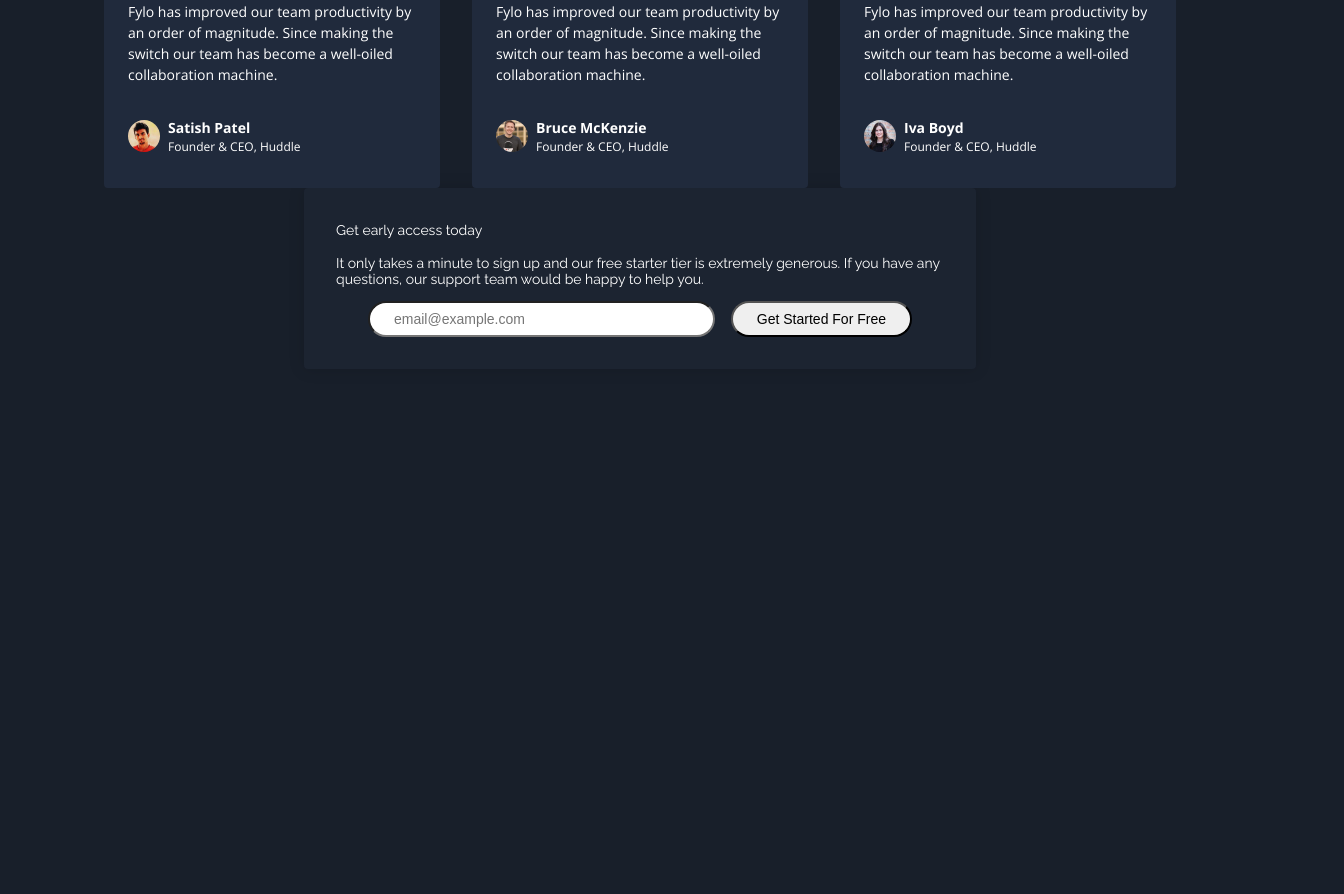
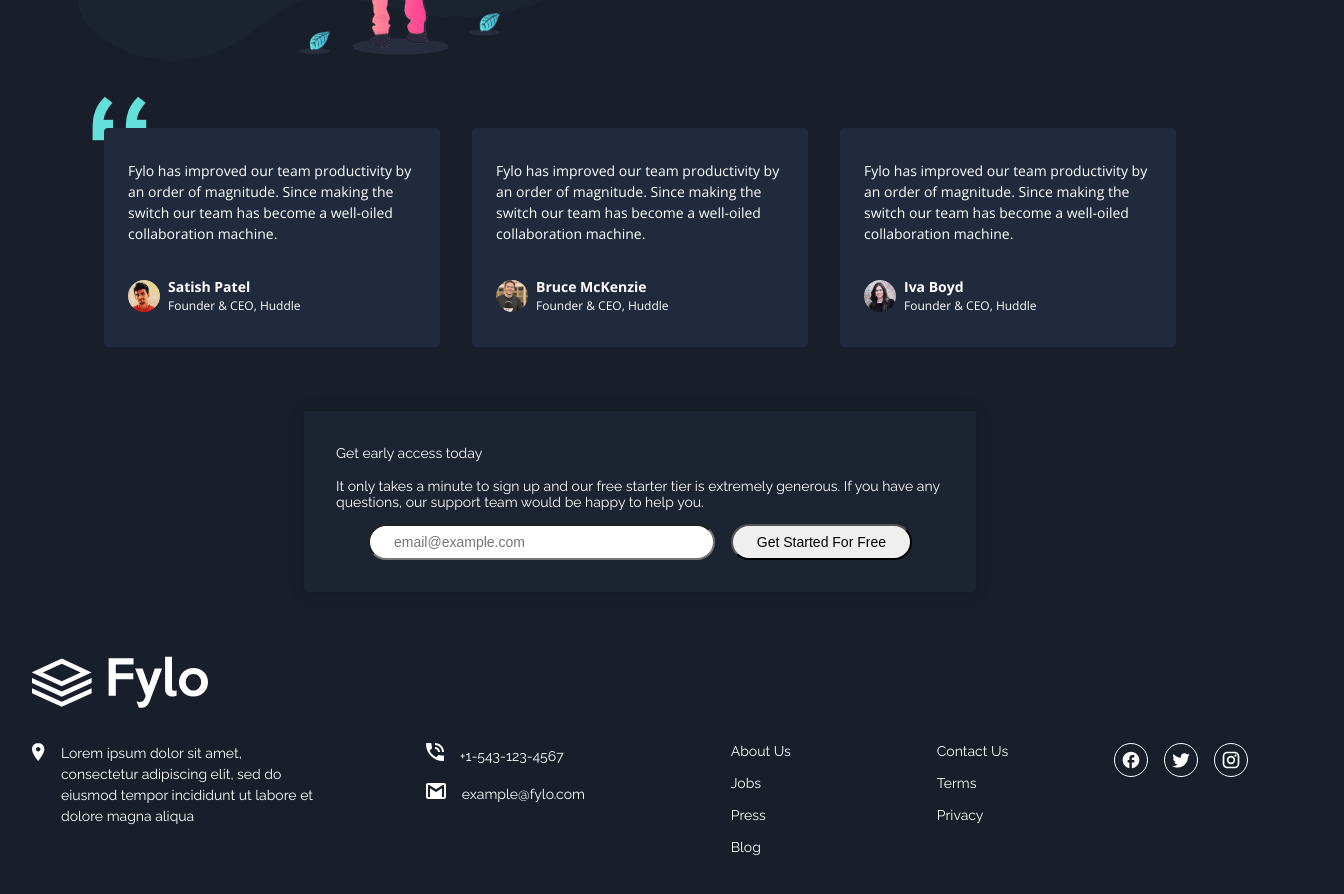
Before and after one commit to Andrew-Neely-82/fe-mentor-fylo-dark-theme-landing-page, a React (Vite) app: page / in a window 1280 px wide. Shown: the part 1840-2734 px from the top of the page, 1344 px wide, since content can reach past the window. Before the commit the page ends 2241 px from the top, so only its background shows below. Built offline with nearby package versions, Linux system fonts and the light colour scheme.

Commit message:
footer section set up

```diff
--- a/package.json
+++ b/package.json
@@ -10,6 +10,10 @@
     "preview": "vite preview"
   },
   "dependencies": {
+    "@emotion/react": "^11.13.0",
+    "@emotion/styled": "^11.13.0",
+    "@mui/icons-material": "^5.16.4",
+    "@mui/material": "^5.16.4",
     "react": "^18.3.1",
     "react-dom": "^18.3.1",
     "sass": "^1.77.8"
--- a/src/App.jsx
+++ b/src/App.jsx
@@ -1,11 +1,12 @@
 import { fyloData } from "./data/data";
 import Navbar from "./components/Navbar";
-import "./App.scss";
 import Hero from "./components/Hero";
 import GridSection from "./components/GridSection";
 import SeeHow from "./components/SeeHow";
 import Reviews from "./components/Reviews";
 import GetStarted from "./components/GetStarted";
+import "./App.scss";
+import Footer from "./components/Footer";
 
 function App() {
   return (
@@ -17,6 +18,7 @@ function App() {
         <SeeHow data={fyloData} />
         <Reviews data={fyloData} />
         <GetStarted data={fyloData} />
+        <Footer data={fyloData} />
       </main>
     </>
   );
--- a/src/App.scss
+++ b/src/App.scss
@@ -50,6 +50,11 @@ main {
   padding: 2rem;
 }
 
+section,
+footer {
+  margin-block: 2rem;
+}
+
 span {
   line-height: 1.5;
 }
@@ -59,7 +64,7 @@ span {
   display: flex;
   justify-content: space-between;
   align-items: center;
-  width: 100%;
+  width: calc(100dvw - 4rem);
   backdrop-filter: blur(1rem);
   background: map-get($colors, bg-main);
   padding: 2rem;
@@ -296,3 +301,77 @@ span {
     }
   }
 }
+
+footer {
+  display: flex;
+  flex-direction: column;
+  justify-content: space-around;
+  width: 100%;
+
+  div {
+    img {
+      margin-right: 1rem;
+    }
+  }
+
+  .contact-container {
+    display: flex;
+    justify-content: space-between;
+    width: 100%;
+    margin-top: 2rem;
+
+    .location {
+      display: flex;
+      justify-content: flex-start;
+      align-items: flex-start;
+      width: 18rem;
+    }
+
+    .contact-methods {
+      display: flex;
+      flex-direction: column;
+      gap: 1rem;
+    }
+  }
+
+  div {
+    ul {
+      display: flex;
+      flex-direction: column;
+      gap: 1rem;
+      margin-top: 0;
+
+      li {
+        list-style: none;
+
+        a {
+          color: white;
+          text-decoration: none;
+        }
+      }
+    }
+  }
+
+  .social {
+    display: flex;
+    height: fit-content;
+    gap: 1rem;
+    margin-bottom: auto;
+
+    a {
+      display: inline-flex;
+      justify-content: center;
+      align-items: center;
+      border: 1px solid white;
+      border-radius: 100dvw;
+      padding: 6px;
+
+      svg {
+        $size: 1.25rem;
+        fill: white;
+        width: $size;
+        height: $size;
+      }
+    }
+  }
+}
--- /dev/null
+++ b/src/components/Footer.jsx
@@ -0,0 +1,69 @@
+import PropTypes from "prop-types";
+
+const Footer = ({ data }) => {
+  const { logo, location, phone, email, nav1, nav2, social } = data[0].footer[0];
+
+  // prettier-ignore
+  const List = ({ data }) => data.links.map((el, key) => <li key={key}><a href="#">{el}</a></li>);
+
+  const ContactContainer = ({ className, src, alt, text }) => {
+    return (
+      <div className={className}>
+        <img src={src} alt={alt} />
+        <span>{text}</span>
+      </div>
+    );
+  };
+
+  ContactContainer.propTypes = {
+    className: PropTypes.any.isRequired,
+    src: PropTypes.any.isRequired,
+    alt: PropTypes.string.isRequired,
+    text: PropTypes.string.isRequired,
+  };
+
+  const ccProps = {
+    location: { className: "location", src: location.icon, alt: location.alt, text: location.text },
+    phone: { className: "phone", src: phone.icon, alt: phone.alt, text: phone.text },
+    email: { className: "email", src: email.icon, alt: email.alt, text: email.text },
+  };
+
+  return (
+    <footer>
+      <div className="logo-container">
+        <img src={logo.img} alt={logo.alt} />
+      </div>
+      <div className="contact-container">
+        <ContactContainer {...ccProps.location} />
+        <div className="contact-methods">
+          <ContactContainer {...ccProps.phone} />
+          <ContactContainer {...ccProps.email} />
+        </div>
+        <div className="about-us">
+          <ul>
+            <List data={nav1} />
+          </ul>
+        </div>
+        <div className="legal">
+          <ul>
+            <List data={nav2} />
+          </ul>
+        </div>
+        <div className="social">
+          {social.map((el, key) => {
+            const IconComponent = el;
+            return (
+              <a href="#" key={key}>
+                <IconComponent />
+              </a>
+            );
+          })}
+        </div>
+      </div>
+    </footer>
+  );
+};
+
+Footer.propTypes = { data: PropTypes.array.isRequired };
+
+export default Footer;
--- a/src/data/data.js
+++ b/src/data/data.js
@@ -1,12 +1,19 @@
+import Logo from "../assets/logo.svg";
 import Access from "../assets/icon-access-anywhere.svg";
 import Security from "../assets/icon-security.svg";
 import Collaboration from "../assets/icon-collaboration.svg";
 import AnyFile from "../assets/icon-any-file.svg";
 import Productive from "../assets/illustration-stay-productive.png";
 import Arrow from "../assets/icon-arrow.svg";
-import Profile1 from '../assets/profile-1.jpg'
-import Profile2 from '../assets/profile-2.jpg'
-import Profile3 from '../assets/profile-3.jpg'
+import Profile1 from "../assets/profile-1.jpg";
+import Profile2 from "../assets/profile-2.jpg";
+import Profile3 from "../assets/profile-3.jpg";
+import Location from "../assets/icon-location.svg";
+import Phone from "../assets/icon-phone.svg";
+import Email from "../assets/icon-email.svg";
+import FacebookOutlinedIcon from "@mui/icons-material/FacebookOutlined";
+import TwitterIcon from "@mui/icons-material/Twitter";
+import InstagramIcon from "@mui/icons-material/Instagram";
 
 export const fyloData = [
   {
@@ -90,11 +97,28 @@ export const fyloData = [
     ],
     footer: [
       {
-        location: "Lorem ipsum dolor sit amet, consectetur adipiscing elit, sed do eiusmod tempor incididunt ut labore et dolore magna aliqua",
-        number: "+1-543-123-4567",
-        email: "example@fylo.com",
-        nav1: { links: ["About", "Us", "Jobs", "Press", "Blog"] },
-        nav2: { links: ["Contact", "Us", "Terms", "Privacy"] },
+        logo: {
+          img: Logo,
+          alt: "Fylo icon",
+        },
+        location: {
+          icon: Location,
+          alt: "Location icon",
+          text: "Lorem ipsum dolor sit amet, consectetur adipiscing elit, sed do eiusmod tempor incididunt ut labore et dolore magna aliqua",
+        },
+        phone: {
+          icon: Phone,
+          alt: "Phone icon",
+          text: "+1-543-123-4567",
+        },
+        email: {
+          icon: Email,
+          alt: "Email icon",
+          text: "example@fylo.com",
+        },
+        nav1: { links: ["About Us", "Jobs", "Press", "Blog"] },
+        nav2: { links: ["Contact Us", "Terms", "Privacy"] },
+        social: [FacebookOutlinedIcon, TwitterIcon, InstagramIcon],
       },
     ],
   },
```
Also changed, not shown: 1 other file (tests, documents, lock files or other folders).
